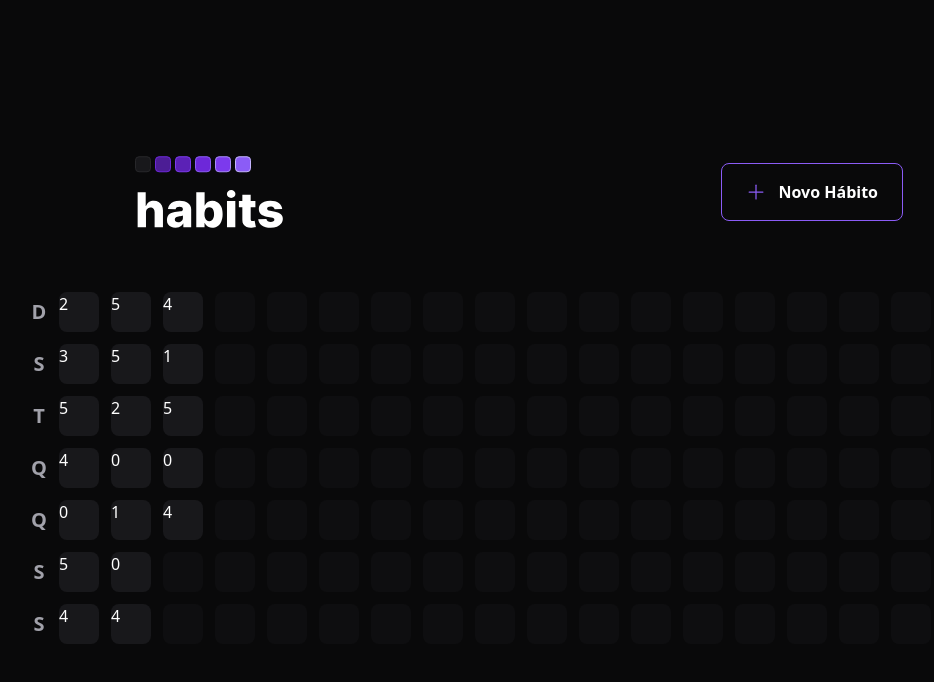
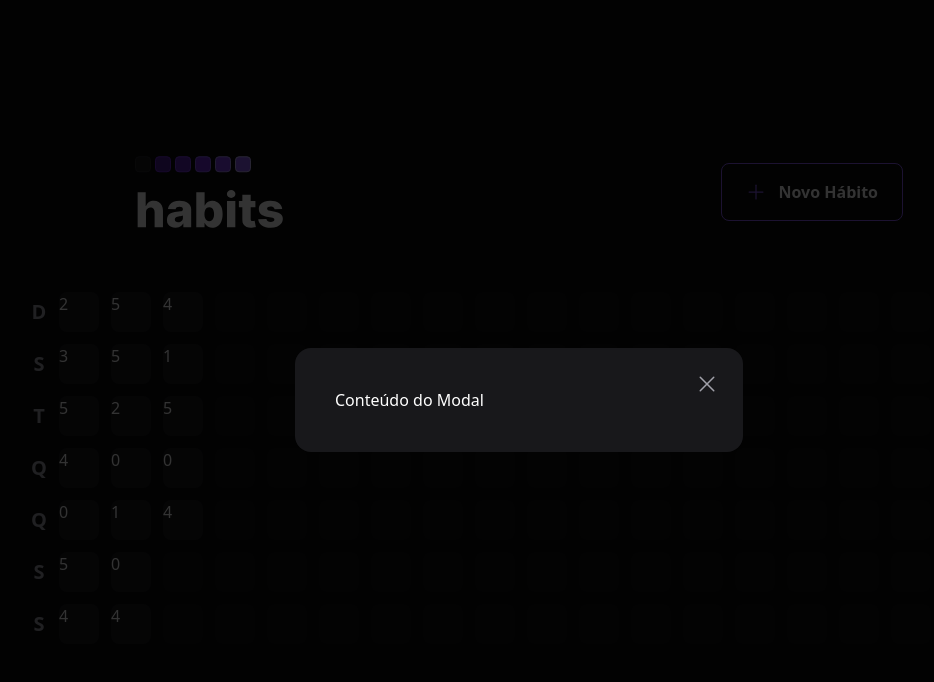
Before and after one commit to MarllonCampos/nlw-setup-ignite-2023-front, a React (Vite) app: page / in a window 1280 px wide. Both pictures are taken after a click on the button "Novo Hábito". Shown: the top 682 px of the page, without its empty margins (121-1055 px from the left). Built offline with nearby package versions, Linux system fonts and the light colour scheme.

Commit message:
feat: added radixJS to use dialog component as a modal

```diff
--- a/package.json
+++ b/package.json
@@ -9,6 +9,7 @@
     "preview": "vite preview"
   },
   "dependencies": {
+    "@radix-ui/react-dialog": "^1.0.2",
     "autoprefixer": "^10.4.13",
     "dayjs": "^1.11.7",
     "phosphor-react": "^1.4.1",
--- a/src/components/Header.tsx
+++ b/src/components/Header.tsx
@@ -1,17 +1,32 @@
-import { Plus } from "phosphor-react";
+import { Plus, X } from "phosphor-react";
+import { useState } from "react";
+import * as Dialog from "@radix-ui/react-dialog";
 import logoImage from "../assets/logoImage.svg";
 
 export const Header = () => {
   return (
     <div className="w-full max-w-3xl mx-auto flex items-center justify-between">
       <img src={logoImage} alt="Habits Logo" />
-      <button
-        type="button"
-        className="border border-violet-500 font-semibold rounded-lg px-6 py-4 flex items-center gap-3 hover:border-violet-300"
-      >
-        <Plus size={20} className="text-violet-500" />
-        Novo Hábito
-      </button>
+
+      <Dialog.Root>
+        <Dialog.Trigger
+          type="button"
+          className="border border-violet-500 font-semibold rounded-lg px-6 py-4 flex items-center gap-3 hover:border-violet-300"
+        >
+          <Plus size={20} className="text-violet-500" />
+          Novo Hábito
+        </Dialog.Trigger>
+
+        <Dialog.Portal>
+          <Dialog.Overlay className="w-screen h-screen bg-black/80 fixed inset-0" />
+          <Dialog.Content className="absolute p-10 bg-zinc-900 rounded-2xl w-full max-w-md top-1/2 left-1/2 -translate-x-1/2 -translate-y-1/2">
+            <Dialog.Close className="absolute right-6 top-6 text-zinc-400 hover:text-zinc-200">
+              <X size={24} aria-label="" />
+            </Dialog.Close>
+            Conteúdo do Modal
+          </Dialog.Content>
+        </Dialog.Portal>
+      </Dialog.Root>
     </div>
   );
 };
```
Also changed, not shown: 1 other file (tests, documents, lock files or other folders).
